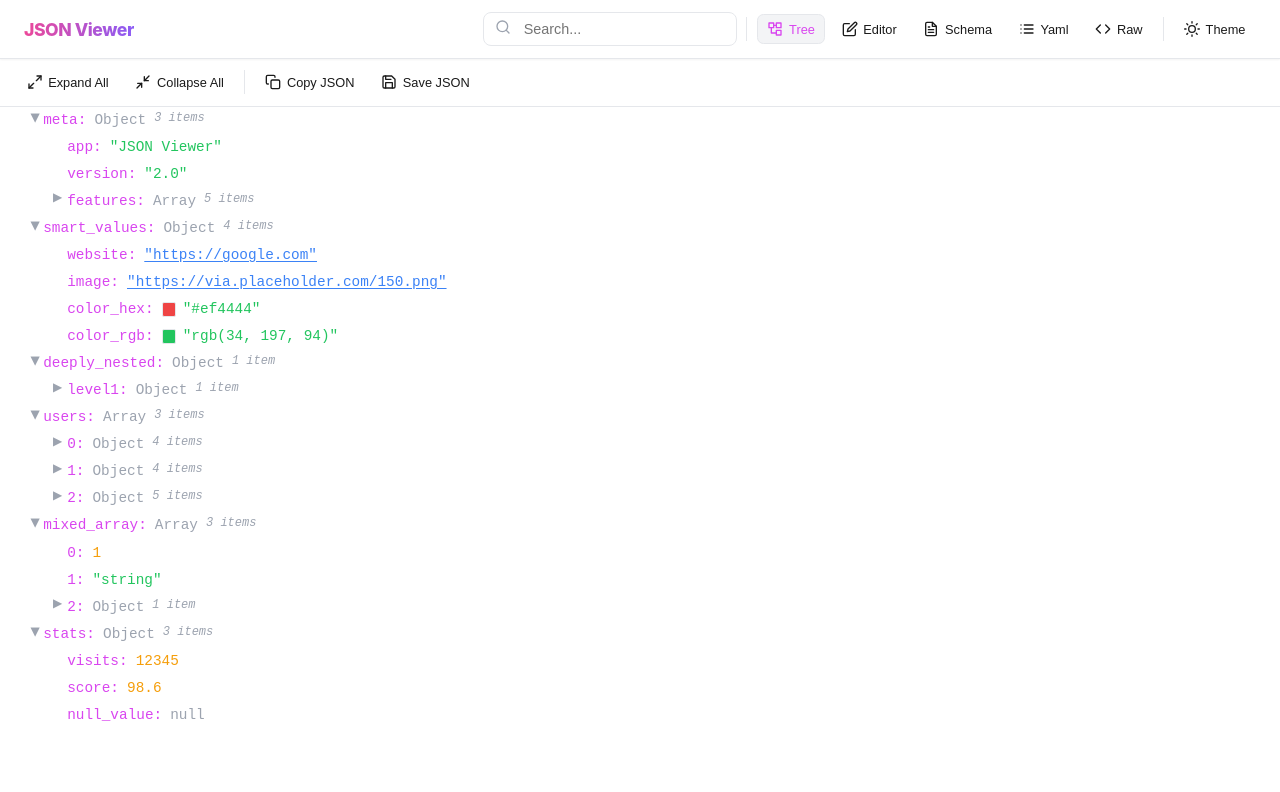
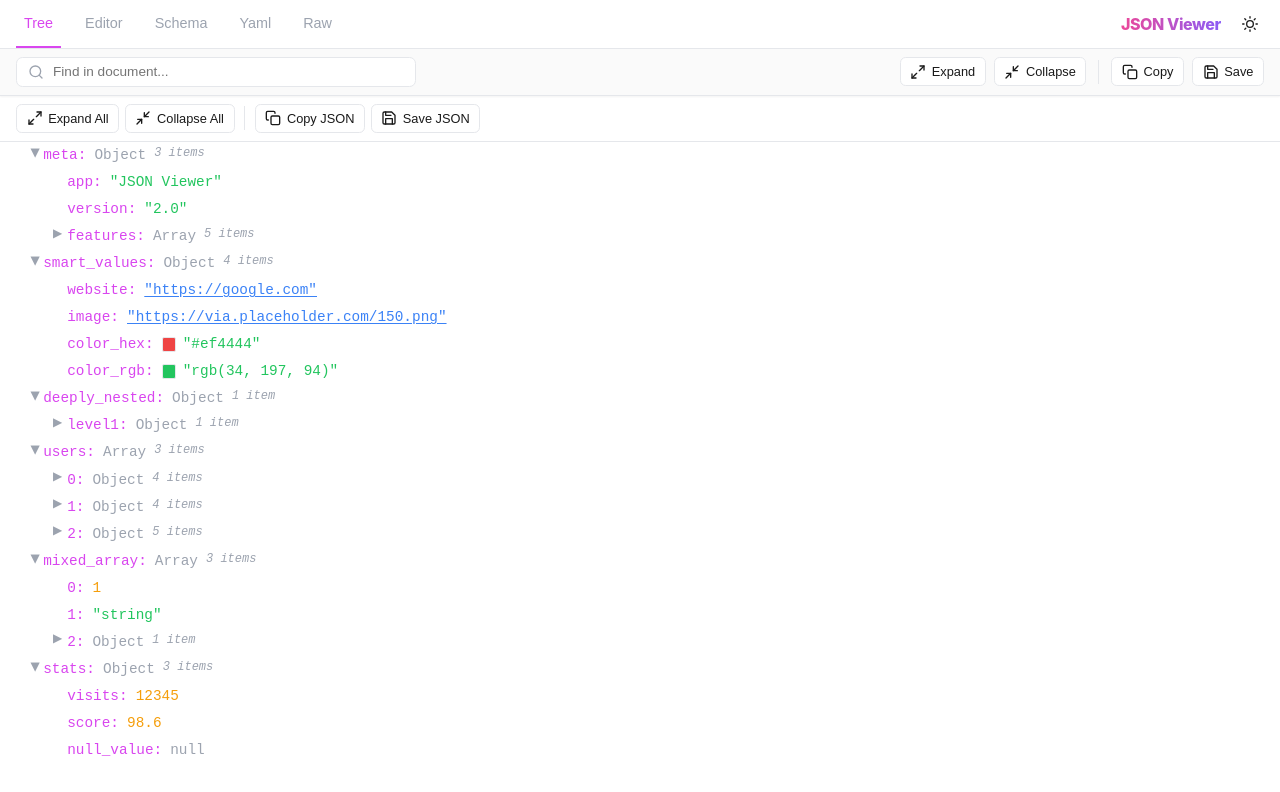
Before and after one commit to kunalbabre/JsonViewer, a browser extension: page test.html in a window 1280 px wide. Drawn offline with Linux system fonts and the light colour scheme.

Commit message:
Refactor Toolbar and styles; enhance layout structure and improve search functionality

```diff
--- a/src/styles.css
+++ b/src/styles.css
@@ -59,24 +59,66 @@ body.json-viewer-active {
   height: 100vh;
 }
 
-/* Toolbar */
-.jv-toolbar {
+/* Toolbar Container */
+.jv-toolbar-container {
   position: sticky;
   top: 0;
   z-index: 100;
-  display: flex;
-  align-items: center;
-  justify-content: space-between;
-  padding: 0.75rem 1.5rem;
   background-color: var(--toolbar-bg);
   backdrop-filter: blur(12px);
   border-bottom: 1px solid var(--border-color);
   box-shadow: 0 1px 2px 0 rgba(0, 0, 0, 0.05);
+  display: flex;
+  flex-direction: column;
+}
+
+/* Top Bar (Header) */
+.jv-top-bar {
+  display: flex;
+  align-items: center;
+  justify-content: space-between;
+  padding: 0 1rem;
+  height: 48px;
+  border-bottom: 1px solid var(--border-color);
+}
+
+.jv-nav-group {
+  display: flex;
+  height: 100%;
+  gap: 1rem;
+}
+
+.jv-nav-btn {
+  background: none;
+  border: none;
+  border-bottom: 2px solid transparent;
+  color: var(--null-color);
+  font-weight: 500;
+  font-size: 0.9rem;
+  cursor: pointer;
+  padding: 0 0.5rem;
+  height: 100%;
+  transition: all 0.2s;
+}
+
+.jv-nav-btn:hover {
+  color: var(--text-color);
+}
+
+.jv-nav-btn.active {
+  color: var(--key-color);
+  border-bottom-color: var(--key-color);
+}
+
+.jv-meta-group {
+  display: flex;
+  align-items: center;
+  gap: 1rem;
 }
 
 .jv-logo {
   font-weight: 800;
-  font-size: 1.1rem;
+  font-size: 1rem;
   background: linear-gradient(to right, #ec4899, #8b5cf6);
   background-clip: text;
   -webkit-background-clip: text;
@@ -85,17 +127,22 @@ body.json-viewer-active {
   white-space: nowrap;
 }
 
-.jv-controls {
+/* Action Bar (Second Row) */
+.jv-action-bar {
   display: flex;
-  gap: 0.35rem;
   align-items: center;
-  flex-wrap: nowrap;
+  justify-content: space-between;
+  padding: 0.5rem 1rem;
+  gap: 1rem;
+  background-color: rgba(0,0,0,0.02);
 }
 
 .jv-search-container {
   position: relative;
   display: flex;
   align-items: center;
+  flex: 1;
+  max-width: 400px;
 }
 
 .jv-search-icon {
@@ -103,16 +150,18 @@ body.json-viewer-active {
   left: 0.75rem;
   color: var(--null-color);
   pointer-events: none;
+  display: flex;
+  align-items: center;
 }
 
 .jv-search {
-  padding: 0.5rem 0.75rem 0.5rem 2.5rem;
-  border-radius: 0.5rem;
+  padding: 0.4rem 0.75rem 0.4rem 2.25rem;
+  border-radius: 0.4rem;
   border: 1px solid var(--border-color);
   background-color: var(--bg-color);
   color: var(--text-color);
-  font-size: 0.9rem;
-  width: 200px;
+  font-size: 0.85rem;
+  width: 100%;
   transition: all 0.2s;
 }
 
@@ -120,28 +169,33 @@ body.json-viewer-active {
   outline: none;
   border-color: var(--key-color);
   box-shadow: 0 0 0 2px rgba(102, 126, 234, 0.1);
-  width: 240px;
 }
 
 .jv-match-counter {
   position: absolute;
-  right: 0.75rem;
+  right: 0.5rem;
   font-size: 0.75rem;
   color: var(--null-color);
   background: var(--hover-bg);
-  padding: 0.25rem 0.5rem;
+  padding: 0.1rem 0.4rem;
   border-radius: 0.25rem;
   pointer-events: none;
+}
+
+.jv-tools-group {
+  display: flex;
+  align-items: center;
+  gap: 0.5rem;
 }
 
 .jv-btn {
   display: flex;
   align-items: center;
   justify-content: center;
-  padding: 0.4rem 0.6rem;
-  border-radius: 0.4rem;
-  border: 1px solid transparent;
-  background-color: transparent;
+  padding: 0.35rem 0.6rem;
+  border-radius: 0.35rem;
+  border: 1px solid var(--border-color);
+  background-color: var(--bg-color);
   color: var(--text-color);
   cursor: pointer;
   transition: all 0.2s;
@@ -149,6 +203,33 @@ body.json-viewer-active {
   font-weight: 500;
   font-size: 0.8rem;
   white-space: nowrap;
+}
+
+.jv-btn:hover {
+  background-color: var(--hover-bg);
+  border-color: var(--null-color);
+}
+
+.jv-btn.jv-icon-only {
+  padding: 0.35rem;
+  border: none;
+  background: transparent;
+}
+.jv-btn.jv-icon-only:hover {
+  background-color: var(--hover-bg);
+}
+
+.jv-btn svg {
+  width: 1rem;
+  height: 1rem;
+  flex-shrink: 0;
+}
+
+.jv-separator {
+  width: 1px;
+  height: 1.25rem;
+  background-color: var(--border-color);
+  margin: 0 0.25rem;
 }
 
 .jv-btn span {
--- a/src/ui/Toolbar.js
+++ b/src/ui/Toolbar.js
@@ -3,19 +3,51 @@ import { Icons } from './Icons.js';
 export class Toolbar {
     constructor({ onSearch, onSearchNext, onViewChange, onThemeToggle, onCopy, onExpandAll, onCollapseAll, onSave, currentView }) {
         this.element = document.createElement('div');
-        this.element.className = 'jv-toolbar';
+        this.element.className = 'jv-toolbar-container';
 
-        // Logo
+        // --- Top Bar: Navigation & Title ---
+        const topBar = document.createElement('div');
+        topBar.className = 'jv-top-bar';
+
+        // Left: View Switchers
+        const nav = document.createElement('div');
+        nav.className = 'jv-nav-group';
+
+        const views = ['tree', 'editor', 'schema', 'yaml', 'raw'];
+        this.viewButtons = {};
+        views.forEach(view => {
+            const btn = document.createElement('button');
+            btn.className = `jv-nav-btn ${view === currentView ? 'active' : ''}`;
+            const label = view === 'editor' ? 'Editor' : view.charAt(0).toUpperCase() + view.slice(1);
+            btn.title = `${label} View`;
+            btn.textContent = label;
+            btn.onclick = () => onViewChange(view);
+            this.viewButtons[view] = btn;
+            nav.appendChild(btn);
+        });
+        topBar.appendChild(nav);
+
+        // Right: Title & Theme
+        const metaGroup = document.createElement('div');
+        metaGroup.className = 'jv-meta-group';
+
         const logo = document.createElement('div');
         logo.className = 'jv-logo';
         logo.textContent = 'JSON Viewer';
-        this.element.appendChild(logo);
+        metaGroup.appendChild(logo);
 
-        // Controls Container
-        const controls = document.createElement('div');
-        controls.className = 'jv-controls';
+        const themeBtn = this.createButton(Icons.theme, 'Toggle Theme', onThemeToggle);
+        themeBtn.classList.add('jv-icon-only');
+        metaGroup.appendChild(themeBtn);
 
-        // Search
+        topBar.appendChild(metaGroup);
+        this.element.appendChild(topBar);
+
+        // --- Second Bar: Actions & Search ---
+        const actionBar = document.createElement('div');
+        actionBar.className = 'jv-action-bar';
+
+        // Left: Search
         const searchContainer = document.createElement('div');
         searchContainer.className = 'jv-search-container';
 
@@ -26,59 +58,38 @@ export class Toolbar {
 
         const searchInput = document.createElement('input');
         searchInput.className = 'jv-search';
-        searchInput.placeholder = 'Search...';
-
-        // Instant search - no debounce
-        searchInput.addEventListener('input', (e) => {
-            onSearch(e.target.value);
-        });
-
-        // Handle Enter key to cycle through matches
+        searchInput.placeholder = 'Find in document...';
+        searchInput.addEventListener('input', (e) => onSearch(e.target.value));
         searchInput.addEventListener('keydown', (e) => {
             if (e.key === 'Enter') {
                 e.preventDefault();
-                if (onSearchNext) {
-                    onSearchNext(e.shiftKey); // Shift+Enter goes backwards
-                }
+                if (onSearchNext) onSearchNext(e.shiftKey);
             }
         });
-
         searchContainer.appendChild(searchInput);
 
-        // Match counter
         this.matchCounter = document.createElement('span');
         this.matchCounter.className = 'jv-match-counter';
         this.matchCounter.style.display = 'none';
         searchContainer.appendChild(this.matchCounter);
 
-        controls.appendChild(searchContainer);
+        actionBar.appendChild(searchContainer);
 
-        // Separator
-        this.createSeparator(controls);
+        // Right: Tools (Expand, Collapse, Copy, Save)
+        const toolsGroup = document.createElement('div');
+        toolsGroup.className = 'jv-tools-group';
 
-        // View Toggles
-        const views = ['tree', 'editor', 'schema', 'yaml', 'raw'];
-        this.viewButtons = {};
-        views.forEach(view => {
-            const btn = document.createElement('button');
-            btn.className = `jv-btn ${view === currentView ? 'active' : ''}`;
-            const label = view === 'editor' ? 'Editor' : view.charAt(0).toUpperCase() + view.slice(1);
-            btn.title = `${label} View`;
-            btn.innerHTML = `${Icons[view] || Icons.tree} <span>${label}</span>`; // Fallback icon
-            btn.onclick = () => onViewChange(view);
-            this.viewButtons[view] = btn;
-            controls.appendChild(btn);
-        });
+        if (currentView === 'tree') {
+            toolsGroup.appendChild(this.createButton(Icons.expand, 'Expand All', onExpandAll, 'Expand'));
+            toolsGroup.appendChild(this.createButton(Icons.collapse, 'Collapse All', onCollapseAll, 'Collapse'));
+            this.createSeparator(toolsGroup);
+        }
 
-        // Separator
-        this.createSeparator(controls);
+        toolsGroup.appendChild(this.createButton(Icons.copy, 'Copy to Clipboard', onCopy, 'Copy'));
+        toolsGroup.appendChild(this.createButton(Icons.save, 'Save to File', onSave, 'Save'));
 
-        // Actions
-        const themeBtn = this.createButton(Icons.theme, 'Theme', onThemeToggle, 'Theme');
-        controls.appendChild(themeBtn);
-
-        this.element.appendChild(controls);
-
+        actionBar.appendChild(toolsGroup);
+        this.element.appendChild(actionBar);
     }
 
     createButton(iconHtml, title, onClick, labelText = '') {
```
